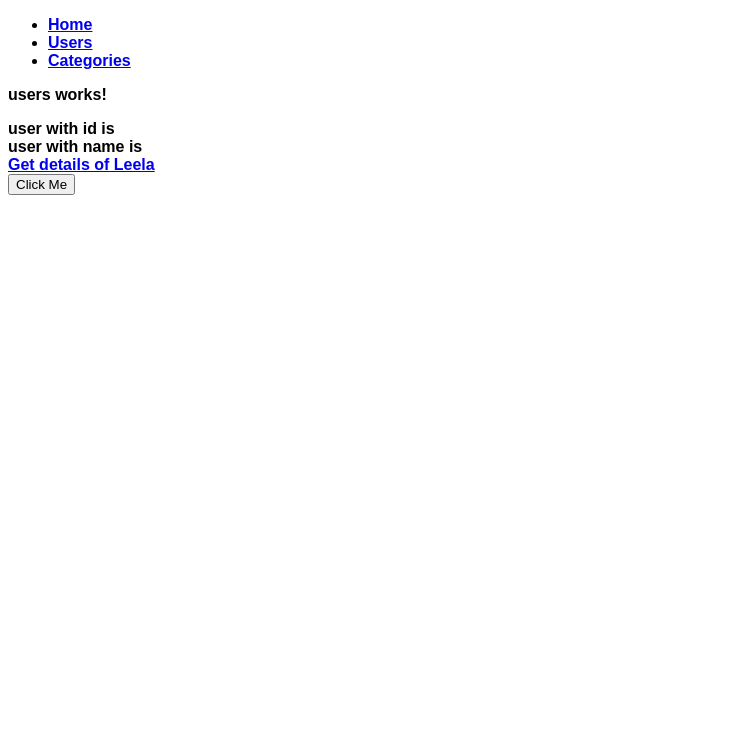
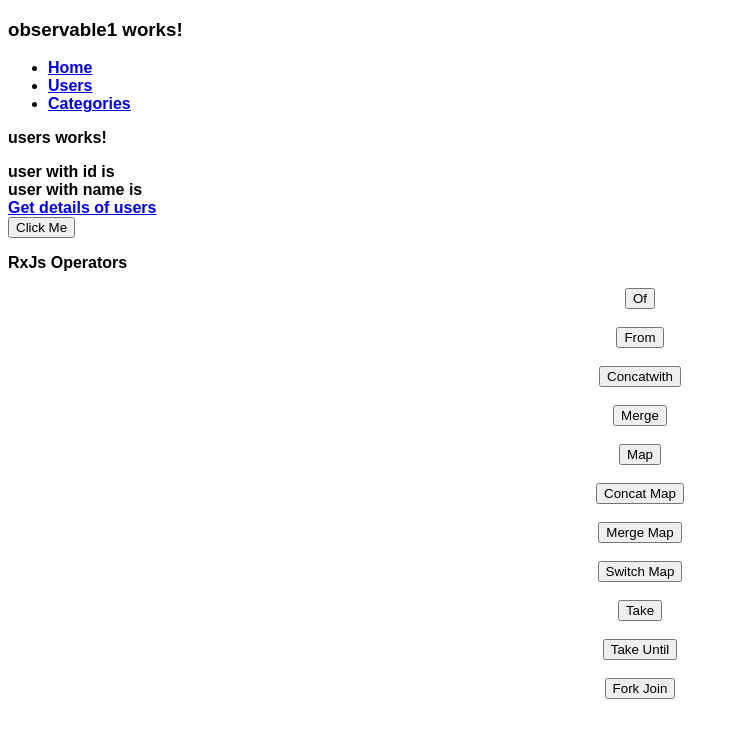
Before and after one commit to MiralKothari16/angular-training, an Angular app: page /users in a window 1280 px wide. Shown: the top 738 px of the page, without its empty margins (0-739 px from the left). Built offline with nearby package versions, Linux system fonts and the light colour scheme.

Commit message:
implement code for rxjs operators

```diff
--- a/src/app/app.component.html
+++ b/src/app/app.component.html
@@ -18,17 +18,19 @@
 
 <h3 appDirective1>default color</h3>
 
-<h3 appDirective1 [defaultcolor]="'orange'" [Highlightcolor]="'olive'">Pick the highlight color</h3>
+<h3 appDirective1 [defaultcolor]="'orange'" [Highlightcolor]="'olive'">Pick the highlight color</h3>-->
 <div>
     <app-observable1></app-observable1>
-</div>-->
+</div>
 <!-- <div>
     <app-employeelist></app-employeelist>
 </div> -->
 <div>
     <app-container></app-container>
 </div>
-
+<div>
+    <app-rx-js-operators></app-rx-js-operators>
+</div>
 
 <!--<div>
     <h2>Template Drive Form</h2>
--- a/src/app/observable-demo/header-menu/header-menu.component.html
+++ b/src/app/observable-demo/header-menu/header-menu.component.html
@@ -61,7 +61,6 @@
                     <a class="nav-link disabled">Disabled</a>
                 </li>
             </ul>
-
         </div>
     </div>
 </nav>
--- a/src/app/observable-demo/observable-demo.module.ts
+++ b/src/app/observable-demo/observable-demo.module.ts
@@ -3,12 +3,14 @@ import { CommonModule } from '@angular/common';
 import { SubjectComponent } from './subject/subject.component';
 import { HeaderMenuComponent } from './header-menu/header-menu.component';
 import { Observable1Component } from './observable1/observable1.component';
+import { RxJsOperatorsComponent } from './rx-js-operators/rx-js-operators.component';
 
 @NgModule({
   declarations: [
     HeaderMenuComponent,
     SubjectComponent,
     Observable1Component,
+    RxJsOperatorsComponent,
   ],
   imports: [
     CommonModule
@@ -17,6 +19,7 @@ import { Observable1Component } from './observable1/observable1.component';
     HeaderMenuComponent,
     SubjectComponent,
     Observable1Component,
+    RxJsOperatorsComponent
   ]
 })
 export class ObservableDemoModule { }
--- a/src/app/observable-demo/observable1/observable1.component.ts
+++ b/src/app/observable-demo/observable1/observable1.component.ts
@@ -1,5 +1,5 @@
 import { Component, OnInit } from '@angular/core';
-import { Observable } from 'rxjs';
+import { Observable, of } from 'rxjs';
 
 
 @Component({
@@ -8,24 +8,41 @@ import { Observable } from 'rxjs';
   styleUrls: ['./observable1.component.css']
 })
 export class Observable1Component implements OnInit {
+
+  //using create method
   myObservable = new Observable((observer) => {
-    console.log('observable starts')
-    setTimeout(() => { observer.next("1") }, 1000);
-    setTimeout(() => { observer.next("2") }, 2000);
-    setTimeout(() => { observer.next("3") }, 3000);
-    setTimeout(() => { observer.next("4") }, 4000);
-    setTimeout(() => { observer.next("5") }, 5000);
+    //   //   console.log('observable starts')
+    //   //   setTimeout(() => { observer.next("1") }, 1000);
+    //   //   setTimeout(() => { observer.next("2") }, 2000);
+    //   //   setTimeout(() => { observer.next("3") }, 3000);
+    //   //   //setTimeout(() => { observer.error(new Error("Something is wrong")) }, 3000);
+    //   //   setTimeout(() => { observer.next("4") }, 4000);
+    //   //   setTimeout(() => { observer.next("5") }, 5000);
+    //   //   setTimeout(() => { observer.complete() }, 7000);
+  });
 
+
+  array1 = [1, 2, 3, 4];
+  array2 = ['A', 'B', 'C', 'D'];
+
+  myobservable = of(this.array1, this.array2);
   // observer.next("1");
   // observer.next("2");
   // observer.next("3");
   // observer.next("4");
   // observer.next("5");
-  });
+  //});
 
   ngOnInit(): void {
     this.myObservable.subscribe((val) => {
       console.log(val);
+    },
+      (error) => {
+        alert(error.message);
+      },
+      () => {
+        alert("Observable has omplete emmiting all values")
       });
   }
+
 }
--- /dev/null
+++ b/src/app/observable-demo/rx-js-operators/rx-js-operators.component.css
@@ -0,0 +1,4 @@
+div {
+    display: flex;
+    justify-content: center;
+}
--- /dev/null
+++ b/src/app/observable-demo/rx-js-operators/rx-js-operators.component.html
@@ -0,0 +1,34 @@
+<p>RxJs Operators</p>
+<div class="col-sm-offset-1 col-sm-10">
+    <button type="button" class="btn btn-primary" (click)="onClickOfOperator()">Of</button>
+</div><br>
+<div class="col-sm-offset-1 col-sm-10">
+    <button type="button" class="btn btn-primary" (click)="onClickfromOperator()">From</button>
+</div><br>
+<div class="col-sm-offset-1 col-sm-10">
+    <button type="button" class="btn btn-primary" (click)="onClickconcatWithOperator()">Concatwith</button>
+</div><br>
+<div class="col-sm-offset-1 col-sm-10">
+    <button type="button" class="btn btn-primary" (click)="onClickmergeOperator()">Merge</button>
+</div><br>
+<div class="col-sm-offset-1 col-sm-10">
+    <button type="button" class="btn btn-primary" (click)="onClickmapOperator()">Map</button>
+</div><br>
+<div class="col-sm-offset-1 col-sm-10">
+    <button type="button" class="btn btn-primary" (click)="onClickconcatmapOperator()">Concat Map</button>
+</div><br>
+<div class="col-sm-offset-1 col-sm-10">
+    <button type="button" class="btn btn-primary" (click)="onClickmergemapOperator()">Merge Map</button>
+</div><br>
+<div class="col-sm-offset-1 col-sm-10">
+    <button type="button" class="btn btn-primary" (click)="onClickswitchmapOperator()">Switch Map</button>
+</div><br>
+<div class="col-sm-offset-1 col-sm-10">
+    <button type="button" class="btn btn-primary" (click)="onClickTakeOperator()">Take</button>
+</div><br>
+<div class="col-sm-offset-1 col-sm-10">
+    <button type="button" class="btn btn-primary" (click)="onClickTakeUntilOperator()">Take Until</button>
+</div><br>
+<div class="col-sm-offset-1 col-sm-10">
+    <button type="button" class="btn btn-primary" (click)="onClickForkJoinOOperator()">Fork Join</button>
+</div><br>
--- /dev/null
+++ b/src/app/observable-demo/rx-js-operators/rx-js-operators.component.ts
@@ -0,0 +1,80 @@
+import { Component } from '@angular/core';
+import { UtilityService } from '../utility.service';
+import { Observable, Subscription, timer, take, takeUntil } from 'rxjs';
+
+@Component({
+  selector: 'app-rx-js-operators',
+  templateUrl: './rx-js-operators.component.html',
+  styleUrls: ['./rx-js-operators.component.css']
+})
+export class RxJsOperatorsComponent {
+  subscriptions: Subscription[] = [];
+
+  constructor(private _utilityservice: UtilityService) { }
+
+  onClickOfOperator() {
+    this.subscriptions.push(this._utilityservice.ofoperator().subscribe(resp => {
+      console.log(resp);
+    }));
+
+    this.subscriptions.push(this._utilityservice.ofOperatorWithList().subscribe(resp => {
+      console.log(resp);
+    }));
+  }
+
+  onClickfromOperator() {
+    this.subscriptions.push(this._utilityservice.fromoperator().subscribe(resp => {
+      console.log(resp);
+    }));
+  }
+  onClickconcatWithOperator() {
+    this.subscriptions.push(this._utilityservice.concatWithOperator().subscribe(resp => {
+      console.log(resp);
+    }));
+  }
+  onClickmergeOperator() {
+    this.subscriptions.push(this._utilityservice.mergeOperator().subscribe(resp => {
+      console.log(resp);
+    }));
+  }
+  onClickmapOperator() {
+    this.subscriptions.push(this._utilityservice.mapOperator().subscribe(resp => {
+      console.log(resp);
+    }));
+  }
+  onClickconcatmapOperator() {
+    this.subscriptions.push(this._utilityservice.concatMapOperator().subscribe(resp => {
+      console.log(resp);
+    }));
+  }
+  onClickmergemapOperator() {
+    this.subscriptions.push(this._utilityservice.mergeMapOperator().subscribe(resp => {
+      console.log(resp);
+    }));
+  }
+  onClickswitchmapOperator() {
+    this.subscriptions.push(this._utilityservice.mergeMapOperator().subscribe(resp => {
+      console.log(resp);
+    }));
+  }
+  onClickTakeOperator() {
+    this.subscriptions.push(this._utilityservice.concatMapWithAPI()
+      .pipe(take(1))
+      .subscribe(res => {
+        console.log('Take operator called :- ', res);
+      }));
+  }
+  onClickTakeUntilOperator() {
+    const timer$ = timer(5000);
+
+    this.subscriptions.push(this._utilityservice.takeUntil()
+      .pipe(takeUntil(timer$))
+      .subscribe(res => {
+        console.log('Take Until operator called :- ', res);
+      }));
+  }
+  onClickForkJoinOOperator() {
+    //const obj1 = this._utilityservice.getDogBreed('Sniffer');
+    //
+  }
+}
--- a/src/app/observable-demo/utility.service.ts
+++ b/src/app/observable-demo/utility.service.ts
@@ -1,5 +1,10 @@
+import { HttpClient } from '@angular/common/http';
 import { Injectable } from '@angular/core';
-import { Subject } from 'rxjs';
+import { Observable, Subject, concat, interval } from 'rxjs';
+import {
+  of, from, concatWith, merge, map, take, concatMap, mergeMap,
+  switchMap, takeUntil, forkJoin
+} from 'rxjs';
 
 @Injectable({
   providedIn: 'root'
@@ -8,5 +13,97 @@ export class UtilityService {
 
   exclusive = new Subject<boolean>();
 
-  constructor() { }
+  constructor(private http: HttpClient) { }
+  ofoperator(): Observable<number> {
+    let numbers$ = of(1, 2, 3, 4, 5);
+    return numbers$;
+  }
+  ofOperatorWithList(): Observable<any[]> {
+    let userdata = [
+      {
+        id: 1,
+        name: 'Miral',
+        role: 'Admin',
+      },
+      {
+        id: 2,
+        name: 'Tejal',
+        role: "HR",
+      },
+    ];
+    let users$ = of(userdata);
+    return users$;
+  }
+  fromoperator(): Observable<number> {
+    let numberarray = [1, 2, 3, 4, 5];
+    let numberarray$ = from(numberarray);
+    return numberarray$;
+  }
+  concatWithOperator(): Observable<number> {
+    let num1$ = of(1, 3, 5, 7, 9);
+    let num2$ = of(2, 4, 6, 8, 10);
+    let concatnum$ = num1$.pipe(concatWith(num2$));
+    return concatnum$;
+  }
+  mergeOperator(): Observable<number> {
+    const num1$ = interval(1000);// .pipe(map(v => 'video# ' + (v + 1)), take(5));
+    const num2$ = interval(2000);
+    const merge$ = merge(num1$, num2$);
+    return merge$;
+  }
+  mapOperator(): Observable<number> {
+    let numbers$ = of(2, 4, 6, 8);
+    let map$ = numbers$.pipe(map(x => x * 10));
+    return map$;
+  }
+  concatMapOperator(): Observable<string> {
+    const srcObservable$ = of(1, 2, 3, 4, 5);
+    const innerObservable$ = of('A', 'B', 'C', 'D');
+
+    const concatMapped$ = srcObservable$.pipe(
+      concatMap((value) => {
+        console.log('Source value :- ', value);
+        console.log('Starting inner observable');
+        return innerObservable$;
+      })
+    );
+
+    return concatMapped$;
+
+  }
+  concatMapWithAPI(): Observable<any> {
+    const breeds$ = of('sniffer', 'Pomerian', 'doberman');
+    const cntmap$ = breeds$.pipe(concatMap((breed) => {
+      const url = 'https://dog.ceo/api/breed/' + breed + '/list';
+      return this.http.get<any>(url);  //inner observable
+    })
+    );
+    return cntmap$;
+  }
+  mergeMapOperator(): Observable<any> {
+    const breeds$ = of('sniffer', 'Pomerian', 'doberman');
+    const mergemap$ = breeds$.pipe(mergeMap((breed) => {
+      const url = 'https://dog.ceo/api/breed/' + breed + '/list';
+      return this.http.get<any>(url);  //inner observable
+    })
+    );
+    return mergemap$;
+  }
+  SwitchMapOperator(): Observable<any> {
+    const breeds$ = of('sniffer', 'Pomerian', 'doberman');
+    const switchmap$ = breeds$.pipe(mergeMap((breed) => {
+      const url = 'https://dog.ceo/api/breed/' + breed + '/list';
+      return this.http.get<any>(url);  //inner observable
+    })
+    );
+    return switchmap$;
+  }
+  takeUntil() {
+    const source$ = interval(1000);
+    return source$;
+  }
+  // getDogBreed(breed): Observable<any> {
+  //   const url = 'https://dog.ceo/api/breed/' + breed + '/list';
+  //   return this.http.get<any>(url);
+  // }
 }
--- a/src/app/routing-demo/users/users.component.html
+++ b/src/app/routing-demo/users/users.component.html
@@ -2,7 +2,7 @@
 <div>user with id is{{user.id}}</div>
 <div>user with name is{{user.name}}</div>
 
-<div><a [routerLink]="[1,'m']">Get details of Leela</a></div>
+<div><a [routerLink]="[1,'m']">Get details of users</a></div>
 
 
 <button (click)="onCategoriesClick()">Click Me</button>
```
Also changed, not shown: 1 other file (tests, documents, lock files or other folders). Lines whose indentation alone changed are shown as unchanged.
